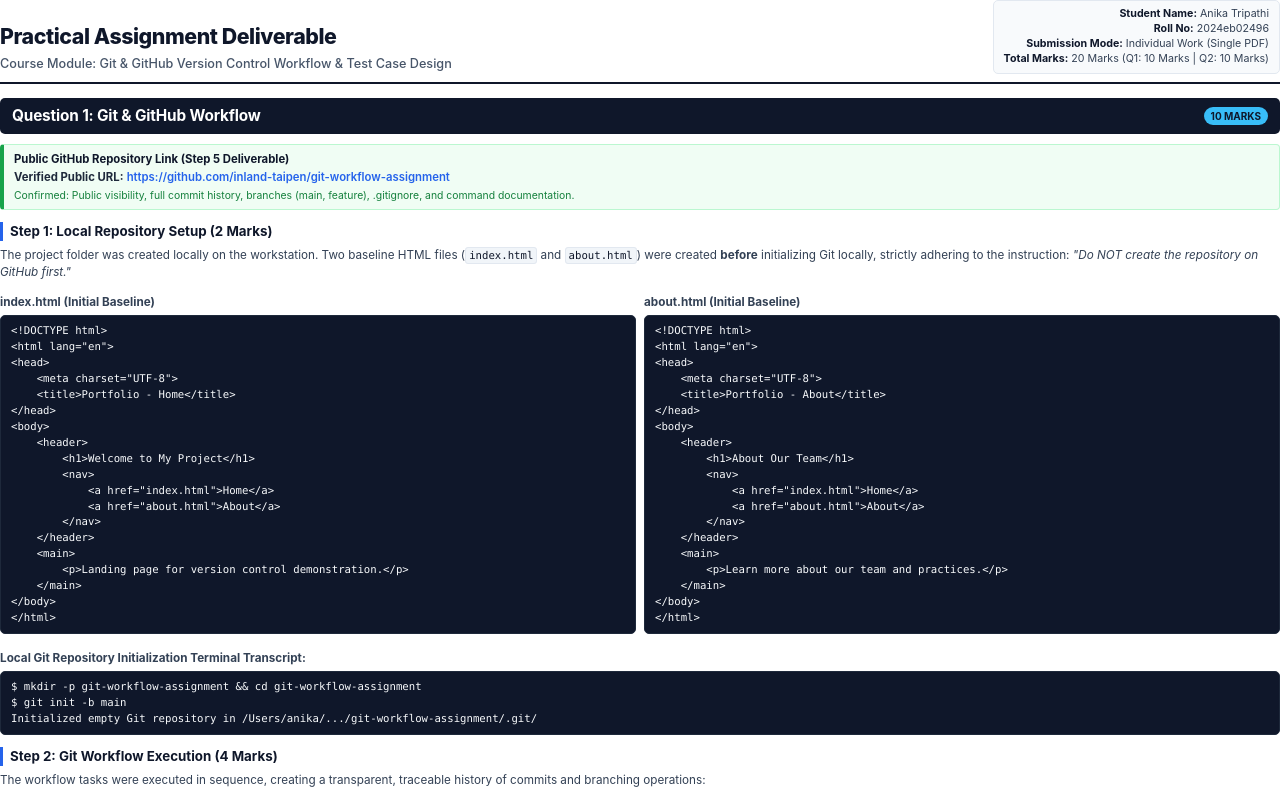
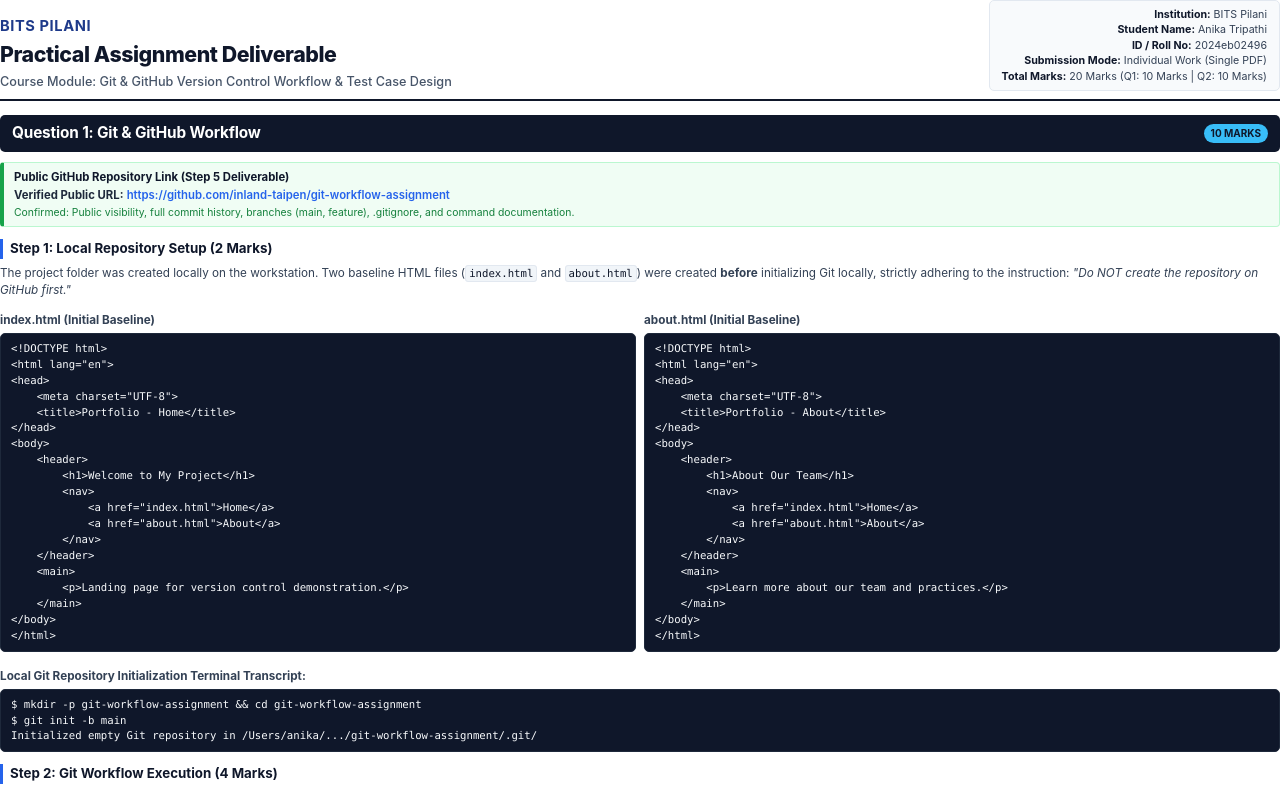
Before and after one commit to inland-taipen/git-workflow-assignment, a plain HTML site: page assignment_submission.html in a window 1280 px wide. Shown: the top 787 px of the page. Drawn offline with Linux system fonts and the light colour scheme.

Commit message:
docs: Update header with BITS Pilani institution and fix meta box text alignment

```diff
--- a/assignment_submission.html
+++ b/assignment_submission.html
@@ -56,10 +56,11 @@
             font-size: 8pt;
             color: #334155;
             background: #f8fafc;
-            padding: 6px 10px;
+            padding: 6px 12px;
             border-radius: 5px;
             border: 1px solid #e2e8f0;
-            line-height: 1.4;
+            line-height: 1.45;
+            white-space: nowrap;
         }
 
         .meta-box strong {
@@ -273,12 +274,14 @@
     <!-- DOCUMENT HEADER -->
     <div class="doc-header">
         <div class="doc-title">
+            <div style="font-size: 11pt; font-weight: 700; color: #1e3a8a; text-transform: uppercase; letter-spacing: 0.04em; margin-bottom: 2px;">BITS Pilani</div>
             <h1>Practical Assignment Deliverable</h1>
-            <p>Course Module: Git & GitHub Version Control Workflow & Test Case Design</p>
+            <p>Course Module: Git &amp; GitHub Version Control Workflow &amp; Test Case Design</p>
         </div>
         <div class="meta-box">
+            <div><strong>Institution:</strong> BITS Pilani</div>
             <div><strong>Student Name:</strong> Anika Tripathi</div>
-            <div><strong>Roll No:</strong> 2024eb02496</div>
+            <div><strong>ID / Roll No:</strong> 2024eb02496</div>
             <div><strong>Submission Mode:</strong> Individual Work (Single PDF)</div>
             <div><strong>Total Marks:</strong> 20 Marks (Q1: 10 Marks | Q2: 10 Marks)</div>
         </div>
```
Also changed, not shown: git_commands.txt, 2 other files.
